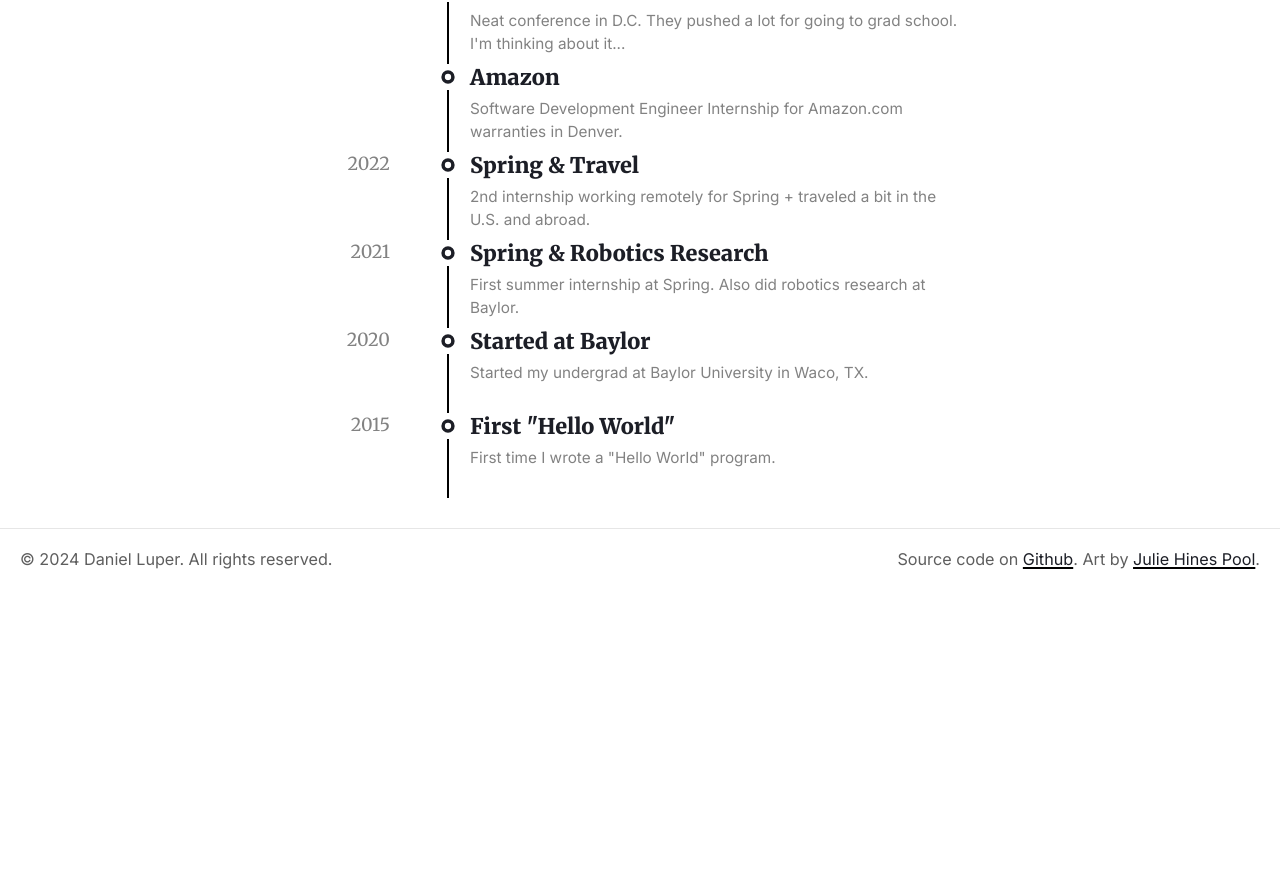
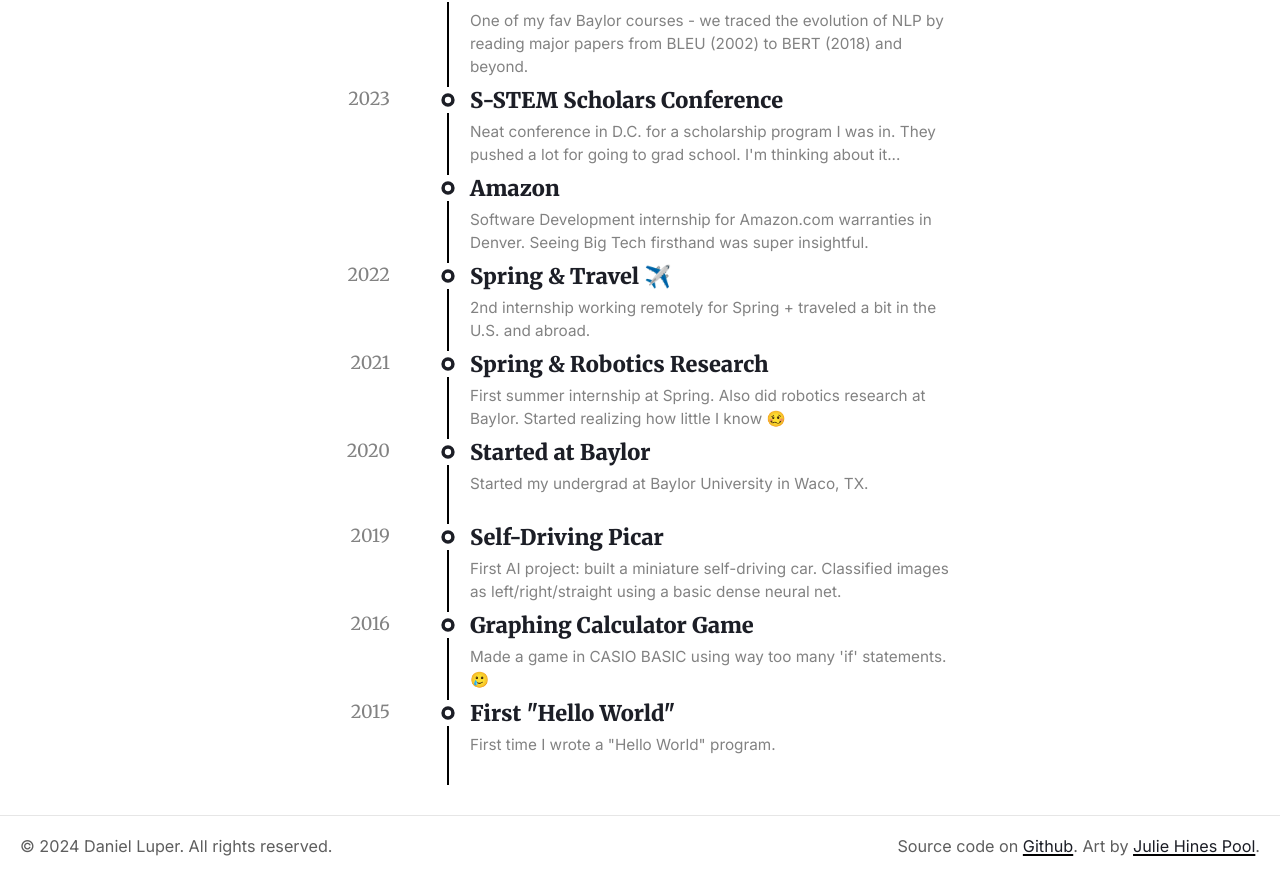
Before and after one commit to daniel-luper/portfolio, a SvelteKit app: page /timeline in a window 1280 px wide. Shown: the part 429-1306 px from the top of the page. Before the commit the page ends 1019 px from the top, so only its background shows below. Built offline with nearby package versions, Linux system fonts and the light colour scheme.

Commit message:
updated timeline content

```diff
--- a/src/routes/(main)/timeline/+page.svelte
+++ b/src/routes/(main)/timeline/+page.svelte
@@ -15,29 +15,47 @@
 				"Sic'Em Bears! Earned a BS in Computer Science with a Math Minor. Completed the BIC honors program. Summa Cum Laude."
 		},
 		{
+			title: 'NLP Course',
+			content:
+				'One of my fav Baylor courses - we traced the evolution of NLP by reading major papers from BLEU (2002) to BERT (2018) and beyond.'
+		},
+		{
 			title: 'S-STEM Scholars Conference',
 			year: 2023,
 			content:
-				"Neat conference in D.C. They pushed a lot for going to grad school. I'm thinking about it..."
+				"Neat conference in D.C. for a scholarship program I was in. They pushed a lot for going to grad school. I'm thinking about it..."
 		},
 		{
 			title: 'Amazon',
-			content: 'Software Development Engineer Internship for Amazon.com warranties in Denver.'
+			content:
+				'Software Development internship for Amazon.com warranties in Denver. Seeing Big Tech firsthand was super insightful.'
 		},
 		{
-			title: 'Spring & Travel',
+			title: 'Spring & Travel ✈️',
 			year: 2022,
 			content: '2nd internship working remotely for Spring + traveled a bit in the U.S. and abroad.'
 		},
 		{
 			title: 'Spring & Robotics Research',
 			year: 2021,
-			content: 'First summer internship at Spring. Also did robotics research at Baylor.'
+			content:
+				'First summer internship at Spring. Also did robotics research at Baylor. Started realizing how little I know 🥴'
 		},
 		{
 			title: 'Started at Baylor',
 			year: 2020,
 			content: 'Started my undergrad at Baylor University in Waco, TX.'
+		},
+		{
+			title: 'Self-Driving Picar',
+			year: 2019,
+			content:
+				'First AI project: built a miniature self-driving car. Classified images as left/right/straight using a basic dense neural net.'
+		},
+		{
+			title: 'Graphing Calculator Game',
+			year: 2016,
+			content: "Made a game in CASIO BASIC using way too many 'if' statements. 🥲"
 		},
 		{
 			title: 'First "Hello World"',
```
